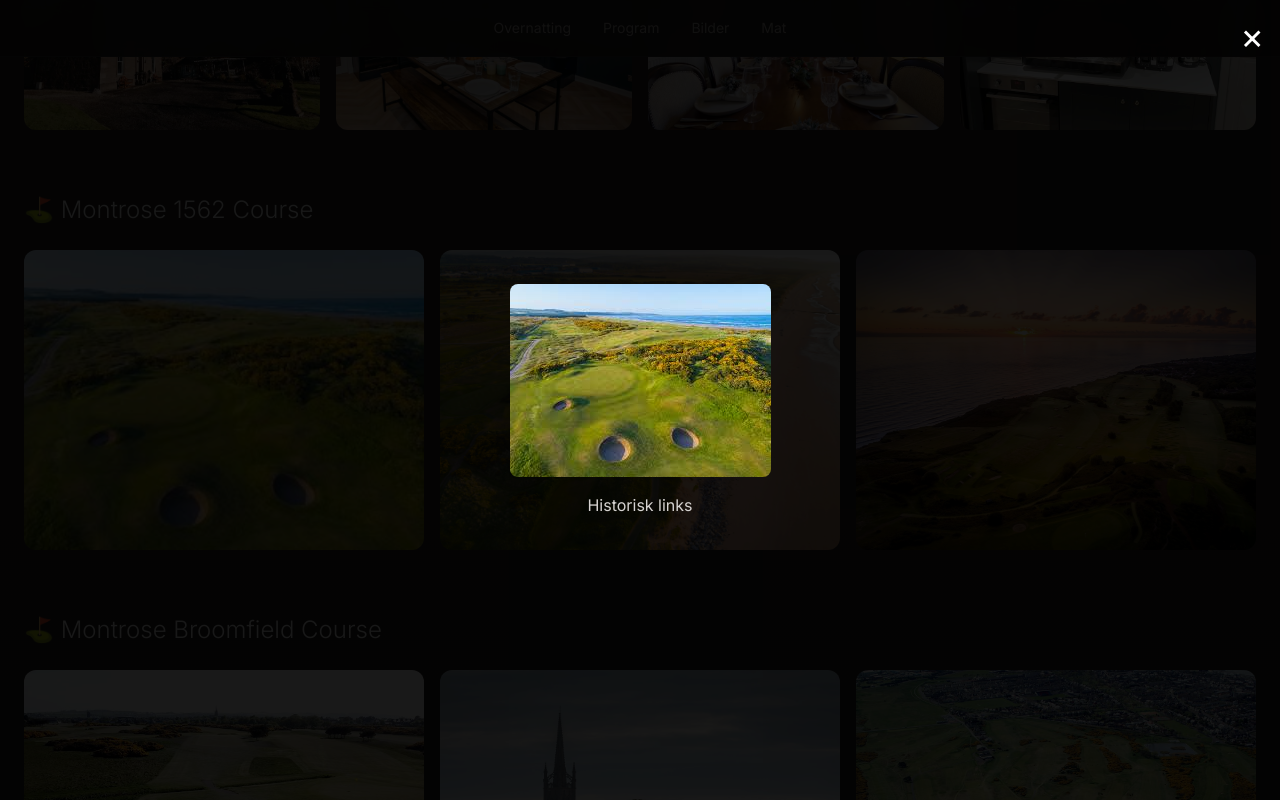
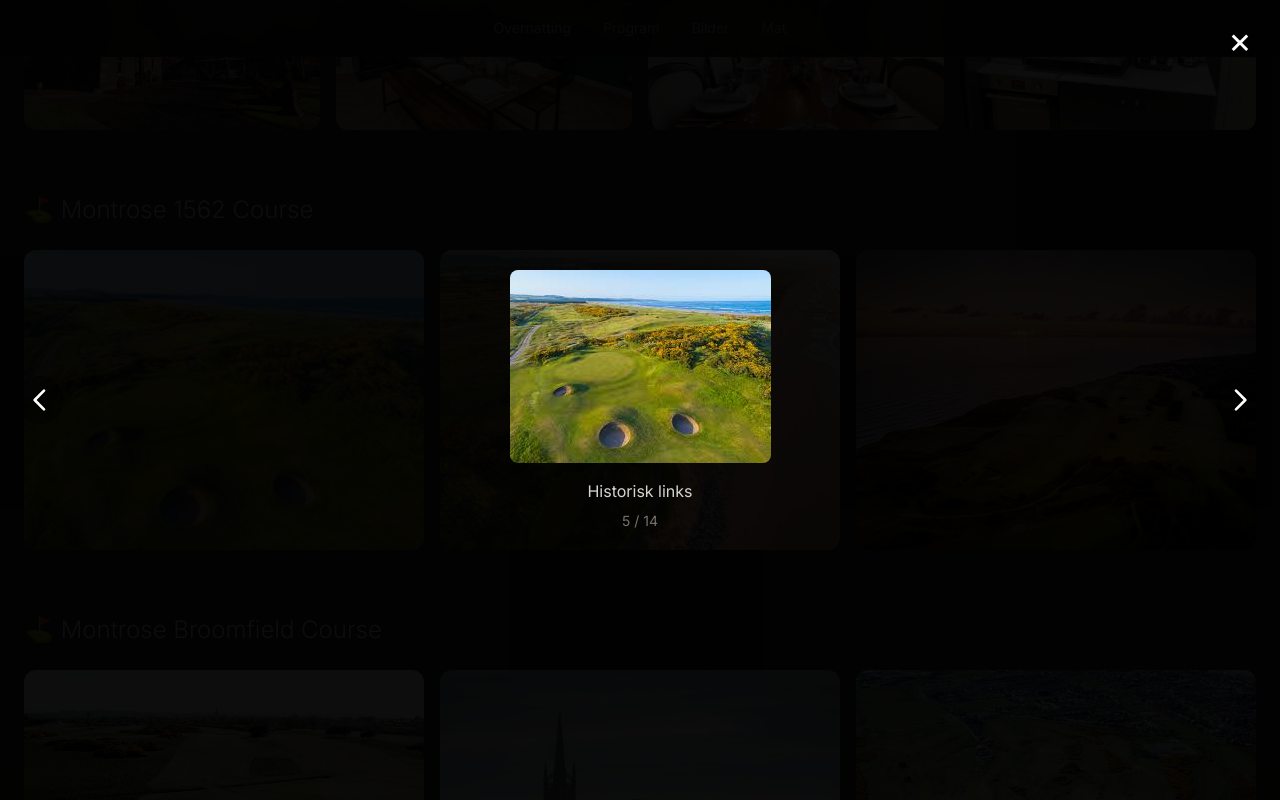
Before and after one commit to dj1p/Skottland2026, a React (Vite) app: page / in a window 1280 px wide. Both pictures are taken after a click on the element "Historisk links". Shown: the part 3575-4375 px from the top of the page. Built offline with nearby package versions, Linux system fonts and the light colour scheme.

Commit message:
Update TripPage.tsx

```diff
--- a/src/pages/TripPage.tsx
+++ b/src/pages/TripPage.tsx
@@ -1,4 +1,4 @@
-import { useState, useEffect } from 'react'
+import { useState, useEffect, useCallback, TouchEvent } from 'react'
 import { Trip, DaySchedule, GolfCourse, Photo } from '../data/types'
 
 interface TripPageProps {
@@ -10,7 +10,74 @@ export default function TripPage({ trip }: TripPageProps) {
   const [expandedDay, setExpandedDay] = useState<string | null>(null)
   const [expandedCourse, setExpandedCourse] = useState<string | null>(null)
   const [scrolled, setScrolled] = useState(false)
-  const [lightboxPhoto, setLightboxPhoto] = useState<Photo | null>(null)
+  const [lightboxIndex, setLightboxIndex] = useState<number | null>(null)
+  const [touchStart, setTouchStart] = useState<number | null>(null)
+
+  // Collect ALL photos into a single array for navigation
+  const allPhotos: Photo[] = []
+
+  // Add house photos
+  if (trip.accommodation.photos) {
+    allPhotos.push(...trip.accommodation.photos)
+  }
+
+  // Add course photos
+  trip.schedule.forEach(day => {
+    day.courses?.forEach(course => {
+      if (course.photos) {
+        allPhotos.push(...course.photos)
+      }
+    })
+  })
+
+  const openLightbox = useCallback((photo: Photo) => {
+    const index = allPhotos.findIndex(p => p.src === photo.src)
+    setLightboxIndex(index >= 0 ? index : 0)
+  }, [allPhotos])
+
+  const closeLightbox = useCallback(() => {
+    setLightboxIndex(null)
+  }, [])
+
+  const goToPrevious = useCallback(() => {
+    if (lightboxIndex !== null) {
+      setLightboxIndex(lightboxIndex === 0 ? allPhotos.length - 1 : lightboxIndex - 1)
+    }
+  }, [lightboxIndex, allPhotos.length])
+
+  const goToNext = useCallback(() => {
+    if (lightboxIndex !== null) {
+      setLightboxIndex(lightboxIndex === allPhotos.length - 1 ? 0 : lightboxIndex + 1)
+    }
+  }, [lightboxIndex, allPhotos.length])
+
+  // Keyboard navigation
+  useEffect(() => {
+    const handleKeyDown = (e: KeyboardEvent) => {
+      if (lightboxIndex === null) return
+      if (e.key === 'ArrowLeft') goToPrevious()
+      if (e.key === 'ArrowRight') goToNext()
+      if (e.key === 'Escape') closeLightbox()
+    }
+    window.addEventListener('keydown', handleKeyDown)
+    return () => window.removeEventListener('keydown', handleKeyDown)
+  }, [lightboxIndex, goToPrevious, goToNext, closeLightbox])
+
+  // Touch swipe handlers
+  const handleTouchStart = (e: TouchEvent) => {
+    setTouchStart(e.touches[0].clientX)
+  }
+
+  const handleTouchEnd = (e: TouchEvent) => {
+    if (touchStart === null) return
+    const touchEnd = e.changedTouches[0].clientX
+    const diff = touchStart - touchEnd
+    if (Math.abs(diff) > 50) {
+      if (diff > 0) goToNext()
+      else goToPrevious()
+    }
+    setTouchStart(null)
+  }
 
   useEffect(() => {
     const handleScroll = () => setScrolled(window.scrollY > 100)
@@ -23,6 +90,24 @@ export default function TripPage({ trip }: TripPageProps) {
     document.getElementById(sectionId)?.scrollIntoView({ behavior: 'smooth' })
   }
 
+  // Toggle functions that preserve scroll position
+  const toggleDay = (dayDate: string) => {
+    const scrollY = window.scrollY
+    setExpandedDay(expandedDay === dayDate ? null : dayDate)
+    // Restore scroll position after state update
+    requestAnimationFrame(() => {
+      window.scrollTo(0, scrollY)
+    })
+  }
+
+  const toggleCourse = (courseName: string) => {
+    const scrollY = window.scrollY
+    setExpandedCourse(expandedCourse === courseName ? null : courseName)
+    requestAnimationFrame(() => {
+      window.scrollTo(0, scrollY)
+    })
+  }
+
   const colorClasses = {
     amber: { bg: 'from-stone-700/50 to-stone-800/50', border: 'border-stone-600/30', text: 'text-amber-400' },
     emerald: { bg: 'from-emerald-900/30 to-stone-800/50', border: 'border-emerald-800/30', text: 'text-emerald-400' },
@@ -31,7 +116,7 @@ export default function TripPage({ trip }: TripPageProps) {
     stone: { bg: 'from-stone-700/50 to-stone-800/50', border: 'border-stone-600/30', text: 'text-stone-400' },
   }
 
-  // Collect all course photos for the gallery
+  // Collect course photos for gallery section
   const allCoursePhotos: { course: string; photos: Photo[] }[] = []
   trip.schedule.forEach(day => {
     day.courses?.forEach(course => {
@@ -41,29 +126,61 @@ export default function TripPage({ trip }: TripPageProps) {
     })
   })
 
+  const currentPhoto = lightboxIndex !== null ? allPhotos[lightboxIndex] : null
+
   return (
     <div className="min-h-screen bg-stone-900 text-stone-100">
-      {/* Lightbox */}
-      {lightboxPhoto && (
+      {/* Lightbox with navigation */}
+      {currentPhoto && (
         <div
-          className="fixed inset-0 z-[100] bg-black/90 flex items-center justify-center p-4"
-          onClick={() => setLightboxPhoto(null)}
+          className="fixed inset-0 z-[100] bg-black/95 flex items-center justify-center"
+          onClick={closeLightbox}
+          onTouchStart={handleTouchStart}
+          onTouchEnd={handleTouchEnd}
         >
+          {/* Close button */}
           <button
-            className="absolute top-4 right-4 text-white text-4xl hover:text-stone-300"
-            onClick={() => setLightboxPhoto(null)}
+            className="absolute top-4 right-4 text-white text-4xl hover:text-stone-300 z-10 w-12 h-12 flex items-center justify-center"
+            onClick={closeLightbox}
           >
             ×
           </button>
-          <div className="max-w-5xl max-h-[90vh]">
+
+          {/* Previous button */}
+          <button
+            className="absolute left-2 md:left-4 top-1/2 -translate-y-1/2 text-white hover:text-stone-300 z-10 w-12 h-12 flex items-center justify-center bg-black/50 rounded-full"
+            onClick={(e) => { e.stopPropagation(); goToPrevious() }}
+          >
+            <svg className="w-8 h-8" fill="none" stroke="currentColor" viewBox="0 0 24 24">
+              <path strokeLinecap="round" strokeLinejoin="round" strokeWidth={2} d="M15 19l-7-7 7-7" />
+            </svg>
+          </button>
+
+          {/* Next button */}
+          <button
+            className="absolute right-2 md:right-4 top-1/2 -translate-y-1/2 text-white hover:text-stone-300 z-10 w-12 h-12 flex items-center justify-center bg-black/50 rounded-full"
+            onClick={(e) => { e.stopPropagation(); goToNext() }}
+          >
+            <svg className="w-8 h-8" fill="none" stroke="currentColor" viewBox="0 0 24 24">
+              <path strokeLinecap="round" strokeLinejoin="round" strokeWidth={2} d="M9 5l7 7-7 7" />
+            </svg>
+          </button>
+
+          {/* Image */}
+          <div className="max-w-5xl max-h-[90vh] px-16" onClick={(e) => e.stopPropagation()}>
             <img
-              src={lightboxPhoto.src}
-              alt={lightboxPhoto.alt}
-              className="max-h-[85vh] w-auto object-contain rounded-lg"
+              src={currentPhoto.src}
+              alt={currentPhoto.alt}
+              className="max-h-[80vh] w-auto object-contain rounded-lg mx-auto"
             />
-            {lightboxPhoto.caption && (
-              <p className="text-center text-stone-300 mt-4">{lightboxPhoto.caption}</p>
-            )}
+            <div className="text-center mt-4">
+              {currentPhoto.caption && (
+                <p className="text-stone-300">{currentPhoto.caption}</p>
+              )}
+              <p className="text-stone-500 text-sm mt-2">
+                {lightboxIndex! + 1} / {allPhotos.length}
+              </p>
+            </div>
           </div>
         </div>
       )}
@@ -152,7 +269,7 @@ export default function TripPage({ trip }: TripPageProps) {
                   <div
                     key={i}
                     className="relative aspect-[4/3] rounded-xl overflow-hidden cursor-pointer group"
-                    onClick={() => setLightboxPhoto(photo)}
+                    onClick={() => openLightbox(photo)}
                   >
                     <img
                       src={photo.src}
@@ -222,7 +339,7 @@ export default function TripPage({ trip }: TripPageProps) {
                   {/* Day Header */}
                   <div
                     className="p-8 cursor-pointer hover:bg-white/5 transition-colors"
-                    onClick={() => setExpandedDay(isExpanded ? null : day.date)}
+                    onClick={() => toggleDay(day.date)}
                   >
                     <div className="flex items-center justify-between">
                       <div className="flex items-center gap-6">
@@ -274,8 +391,8 @@ export default function TripPage({ trip }: TripPageProps) {
                               key={i}
                               course={course}
                               isExpanded={expandedCourse === course.name}
-                              onToggle={() => setExpandedCourse(expandedCourse === course.name ? null : course.name)}
-                              onPhotoClick={setLightboxPhoto}
+                              onToggle={() => toggleCourse(course.name)}
+                              onPhotoClick={openLightbox}
                               color={day.color}
                             />
                           ))}
@@ -321,7 +438,7 @@ export default function TripPage({ trip }: TripPageProps) {
                   <div
                     key={i}
                     className="relative aspect-[4/3] rounded-xl overflow-hidden cursor-pointer group"
-                    onClick={() => setLightboxPhoto(photo)}
+                    onClick={() => openLightbox(photo)}
                   >
                     <img
                       src={photo.src}
@@ -346,7 +463,7 @@ export default function TripPage({ trip }: TripPageProps) {
                   <div
                     key={i}
                     className="relative aspect-[4/3] rounded-xl overflow-hidden cursor-pointer group"
-                    onClick={() => setLightboxPhoto(photo)}
+                    onClick={() => openLightbox(photo)}
                   >
                     <img
                       src={photo.src}
```
